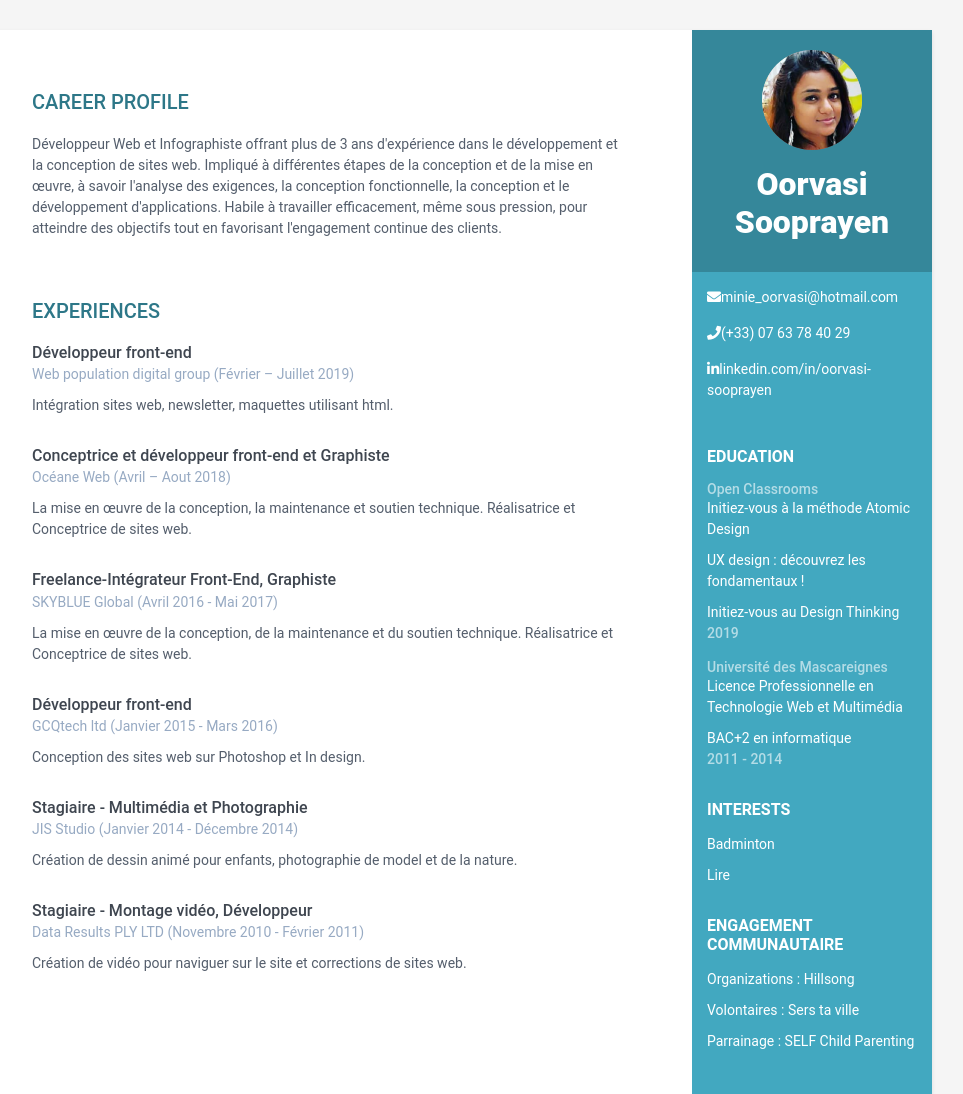
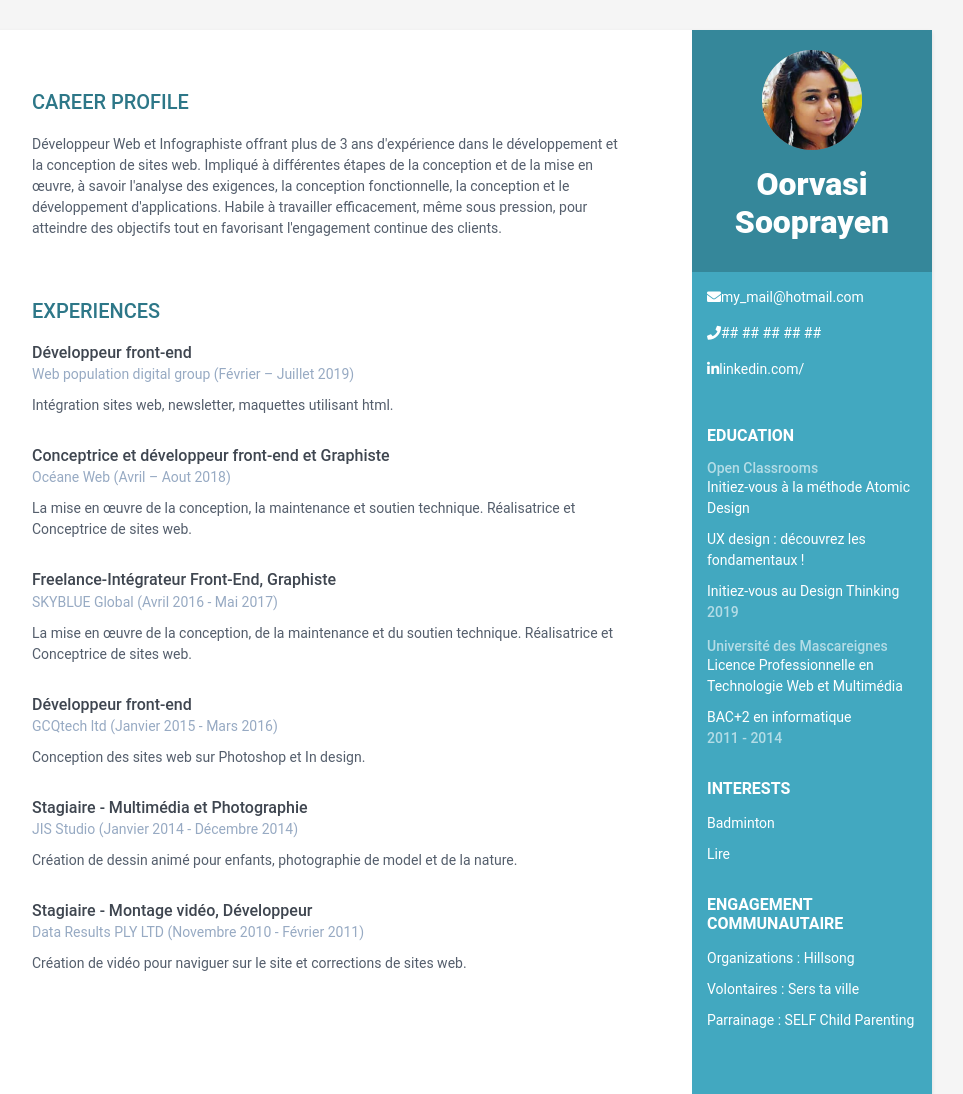
Before and after one commit to oorvasi/my_cv, a Flask app: page / in a window 1280 px wide. Shown: the whole page, without its empty margins (188-1151 px from the left). Run offline with Flask 2, Linux system fonts and the light colour scheme; some libraries are stand-ins or nearby versions; some web fonts are replaced.

Commit message:
remove personal data

```diff
--- a/templates/index.html
+++ b/templates/index.html
@@ -18,9 +18,9 @@
 
             <div class="contact-container container-block">
                 <ul class="list-unstyled contact-list">
-                    <li class="email"><i class="fas fa-envelope"></i><a href="mailto: minie_oorvasi@hotmail.com">minie_oorvasi@hotmail.com</a></li>
-                    <li class="phone"><i class="fas fa-phone"></i><a href="tel:(+33) 07 63 78 40 29">(+33) 07 63 78 40 29</a></li>
-                    <li class="linkedin"><i class="fab fa-linkedin-in"></i><a href="https://www.linkedin.com/in/oorvasi-sooprayen/" target="_blank">linkedin.com/in/oorvasi-sooprayen</a></li>
+                    <li class="email"><i class="fas fa-envelope"></i><a href="mailto: my_mail@hotmail.com">my_mail@hotmail.com</a></li>
+                    <li class="phone"><i class="fas fa-phone"></i><a href="tel:## ## ## ## ##">## ## ## ## ##</a></li>
+                    <li class="linkedin"><i class="fab fa-linkedin-in"></i><a href="https://www.linkedin.com/" target="_blank">linkedin.com/</a></li>
                 </ul>
             </div><!--//contact-container-->
             <div class="education-container container-block">
```
